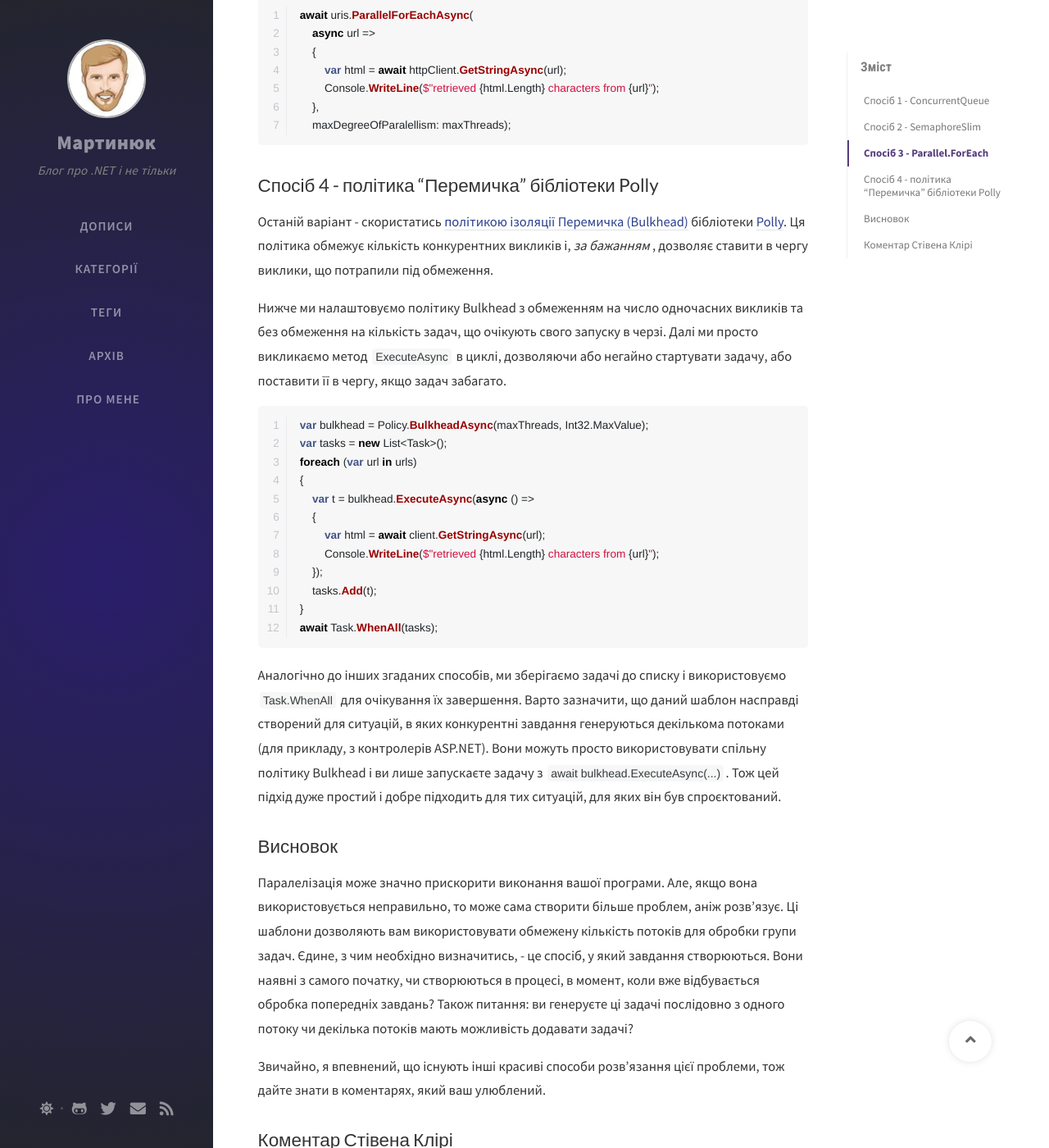
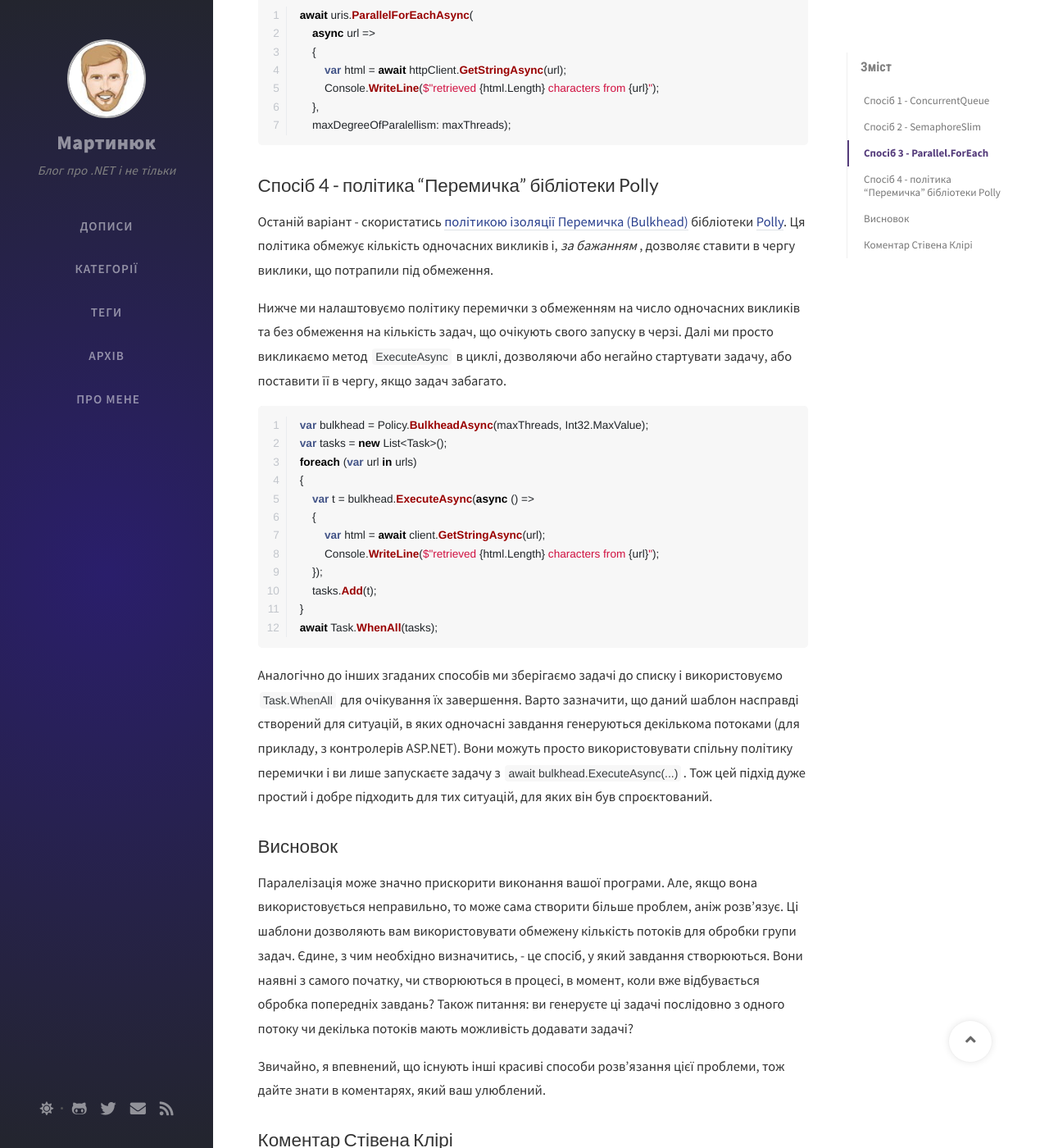
Before and after one commit to olesmartyniuk/olesmartyniuk.github.io, a Jekyll site: the page built from _posts/2020-05-28-constraining-concurrent-threads-in-csharp.md, in a window 1280 px wide and 1400 px high, scrolled down 3741 px. Shown: the whole window at 82% size. Built offline with Jekyll 4.4.1, drawn with Linux system fonts in a browser that asks for light colours; nearby versions of some CDN libraries; some web fonts are replaced; comment, search, counter and statistics services are not loaded; some of the changed text lies outside the part shown.

Commit message:
Fixed mistakes

````diff
--- a/_posts/2020-05-28-constraining-concurrent-threads-in-csharp.md
+++ b/_posts/2020-05-28-constraining-concurrent-threads-in-csharp.md
@@ -1,6 +1,6 @@
 ---
 layout: post
-title:  "Обмеження конкурентних потоків в C#"
+title:  "Обмеження одночасних потоків в C#"
 date:   2020-05-28 19:00:00 +0200
 date_friendly: 28 травня 2020 р.
 categories: [Програмування, dotNET]
@@ -120,9 +120,9 @@ await uris.ParallelForEachAsync(
 
 ## Спосіб 4 - політика "Перемичка" бібліотеки Polly
 
-Останій варіант - скористатись [політикою ізоляції Перемичка (Bulkhead)](https://github.com/App-vNext/Polly/wiki/Bulkhead) бібліотеки [Polly](https://github.com/App-vNext/Polly). Ця політика обмежує кількість конкурентних викликів і, *за бажанням*, дозволяє ставити в чергу виклики, що потрапили під обмеження.
+Останій варіант - скористатись [політикою ізоляції Перемичка (Bulkhead)](https://github.com/App-vNext/Polly/wiki/Bulkhead) бібліотеки [Polly](https://github.com/App-vNext/Polly). Ця політика обмежує кількість одночасних викликів і, *за бажанням*, дозволяє ставити в чергу виклики, що потрапили під обмеження.
 
-Нижче ми налаштовуємо політику Bulkhead з обмеженням на число одночасних викликів та без обмеження на кількість задач, що очікують свого запуску в черзі. Далі ми просто викликаємо метод `ExecuteAsync` в циклі, дозволяючи або негайно стартувати задачу, або поставити її в чергу, якщо задач забагато.
+Нижче ми налаштовуємо політику перемички з обмеженням на число одночасних викликів та без обмеження на кількість задач, що очікують свого запуску в черзі. Далі ми просто викликаємо метод `ExecuteAsync` в циклі, дозволяючи або негайно стартувати задачу, або поставити її в чергу, якщо задач забагато.
 
 ```c#
 var bulkhead = Policy.BulkheadAsync(maxThreads, Int32.MaxValue);
@@ -139,7 +139,7 @@ foreach (var url in urls)
 await Task.WhenAll(tasks);
 ```
 
-Аналогічно до інших згаданих способів, ми зберігаємо задачі до списку і використовуємо `Task.WhenAll` для очікування їх завершення. Варто зазначити, що даний шаблон насправді створений для ситуацій, в яких конкурентні завдання генеруються декількома потоками (для прикладу, з контролерів ASP.NET). Вони можуть просто використовувати спільну політику Bulkhead і ви лише запускаєте задачу з `await bulkhead.ExecuteAsync(...)`. Тож цей підхід дуже простий і добре підходить для тих ситуацій, для яких він був спроєктований.
+Аналогічно до інших згаданих способів ми зберігаємо задачі до списку і використовуємо `Task.WhenAll` для очікування їх завершення. Варто зазначити, що даний шаблон насправді створений для ситуацій, в яких одночасні завдання генеруються декількома потоками (для прикладу, з контролерів ASP.NET). Вони можуть просто використовувати спільну політику перемички і ви лише запускаєте задачу з `await bulkhead.ExecuteAsync(...)`. Тож цей підхід дуже простий і добре підходить для тих ситуацій, для яких він був спроєктований.
 
 ## Висновок
 
````
Also changed, not shown: other parts of _posts/2020-05-28-constraining-concurrent-threads-in-csharp.md (+3 -3 lines).
